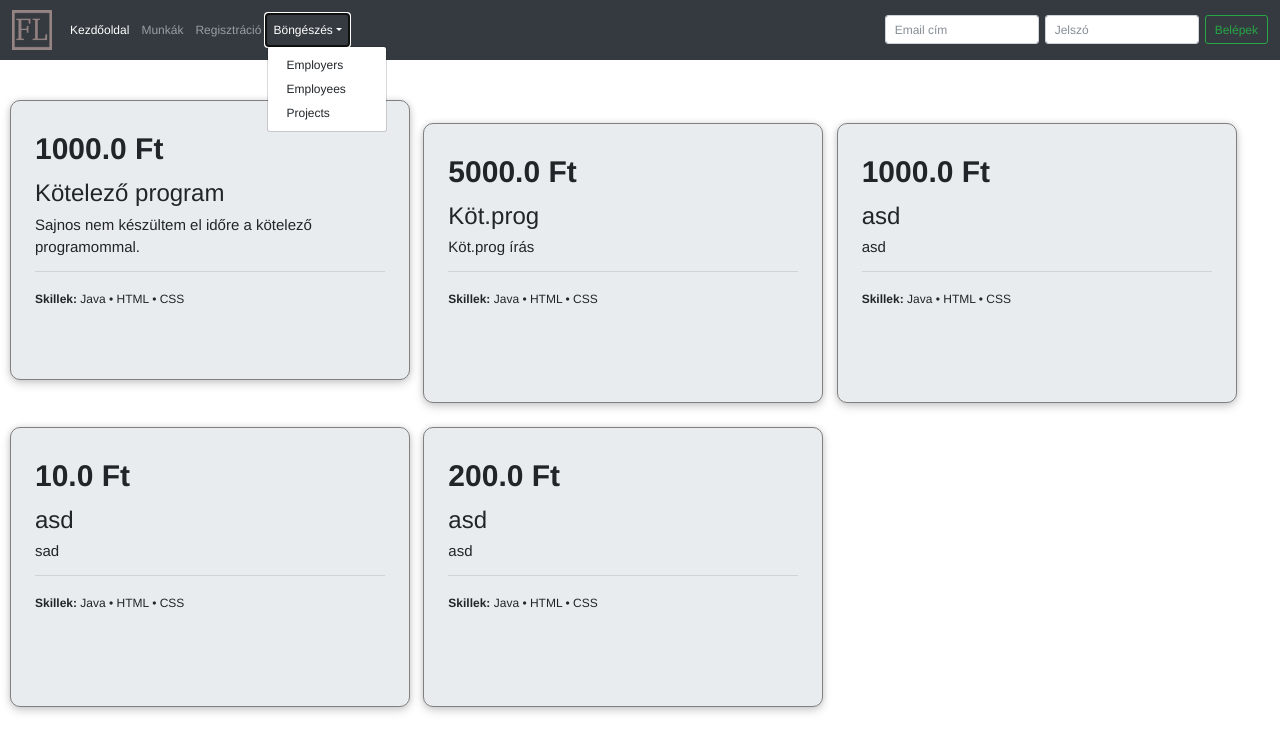
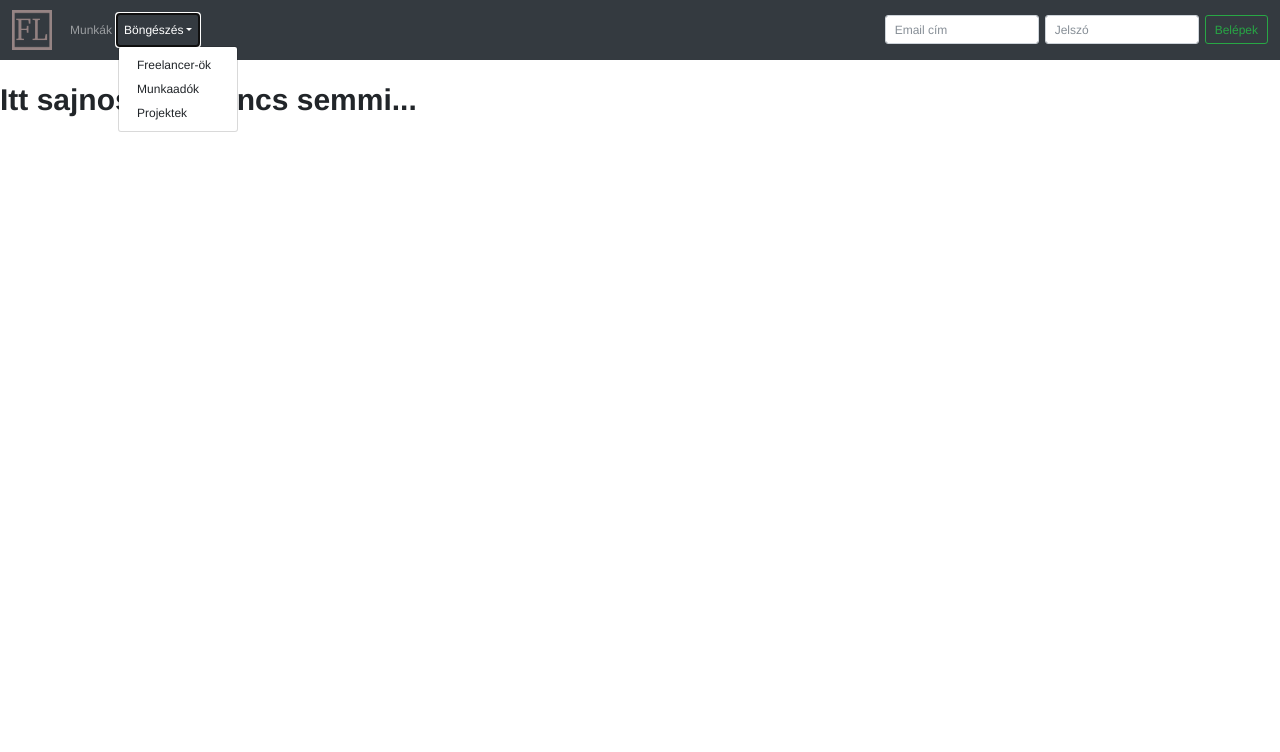
Before and after one commit to eootaat-sze/FreelancerProjectDjango, a Django app: a page that uses FreelancerSite/Freelancers/templates/Freelancers/header.html in a window 1280 px wide, after a click on "Böngészés". Shown: the top 752 px of the page. Run offline with Django 3.2, Linux system fonts and the light colour scheme; data comes from the database, SQL or seed files in the repository; both versions use the stored data as it was after the commit; some libraries are stand-ins or nearby versions.

Commit message:
Some features are working, some of them are not

```diff
--- a/FreelancerSite/Freelancers/static/Freelancers/style.css
+++ b/FreelancerSite/Freelancers/static/Freelancers/style.css
@@ -15,3 +15,13 @@
 .project-btn {
     margin-right: 10px;
 }
+
+.user-container {
+    margin-top: 100px;
+    width: 500px;
+}
+
+.user-list-item {
+    margin-bottom: 5px;
+    margin-left: 10px;
+}
--- a/FreelancerSite/Freelancers/templates/Freelancers/emp_projects.html
+++ b/FreelancerSite/Freelancers/templates/Freelancers/emp_projects.html
@@ -1,19 +1,23 @@
 {% extends 'Freelancers/base.html' %}
 {% block main_content %}
 
-{% if projects %}
-    <div class="project-container">
-    {% for project in projects %}
-    <div class="card jumbotron">
-        <h1 class="project-salary">{{project.salary}} Ft</h1>
-        <h2>{{project.name}}</h2>
-        <p class="lead">{{project.description}}</p>
-        <hr class="my-4">
-        <p class="description"><b>Skillek:</b> Java &bull; HTML &bull; CSS</p>
-    </div>
-    {% endfor %}
-    </div>
-{% else %}
-    <h1>Még nincsenek projektek!</h1>
-{% endif %}
+<div class="project-container">
+    <h1>Itt sajnos még nincs semmi...</h1>
+</div>
+
+<!--{% if projects %}-->
+    <!--<div class="project-container">-->
+    <!--{% for project in projects %}-->
+    <!--<div class="card jumbotron">-->
+        <!--<h1 class="project-salary">{{project.salary}} Ft</h1>-->
+        <!--<h2>{{project.name}}</h2>-->
+        <!--<p class="lead">{{project.description}}</p>-->
+        <!--<hr class="my-4">-->
+        <!--<p class="description"><b>Skillek:</b> Java &bull; HTML &bull; CSS</p>-->
+    <!--</div>-->
+    <!--{% endfor %}-->
+    <!--</div>-->
+<!--{% else %}-->
+    <!--<h1>Még nincsenek projektek!</h1>-->
+<!--{% endif %}-->
 {% endblock %}
--- a/FreelancerSite/Freelancers/templates/Freelancers/header.html
+++ b/FreelancerSite/Freelancers/templates/Freelancers/header.html
@@ -9,21 +9,15 @@
 
   <div class="collapse navbar-collapse" id="navbarsExampleDefault">
     <ul class="navbar-nav mr-auto">
-      <li class="nav-item active">
-        <a class="nav-link" href="#">Kezdőoldal<span class="sr-only">(current)</span></a>
-      </li>
       <li class="nav-item">
-        <a class="nav-link" href="projects">Munkák</a>
-      </li>
-      <li class="nav-item">
-          <a class="nav-link" href="#">Regisztráció</a>
+        <a class="nav-link" href="{% url 'freelancers:projects' %}">Munkák</a>
       </li>
       <li class="nav-item dropdown">
         <a class="nav-link dropdown-toggle" href="#" id="dropdown01" data-toggle="dropdown" aria-haspopup="true" aria-expanded="false">Böngészés</a>
         <div class="dropdown-menu" aria-labelledby="dropdown01">
-          <a class="dropdown-item" href="#">Employers</a>
-          <a class="dropdown-item" href="#">Employees</a>
-          <a class="dropdown-item" href="#">Projects</a>
+          <a class="dropdown-item" href="{% url 'freelancers:freelancer_list' %}">Freelancer-ök</a>
+          <a class="dropdown-item" href="{% url 'freelancers:employer_list' %}">Munkaadók</a>
+          <a class="dropdown-item" href="{% url 'freelancers:projects' %}">Projektek</a>
         </div>
       </li>
     </ul>
--- a/FreelancerSite/Freelancers/urls.py
+++ b/FreelancerSite/Freelancers/urls.py
@@ -6,7 +6,8 @@ app_name = 'freelancers'
 urlpatterns = [
     path('', views.index, name='index'),
     path('projects', views.projects, name='projects'),
-    path('freelancers', views.freelancers, name='freelancers'),
+    path('freelancers', views.freelancer_list, name='freelancer_list'),
+    path('employers', views.employer_list, name='employer_list'),
     path('login', views.login, name='login'),
     path('register_freelancer', views.register_freelancer, name='fre_reg'),
     path('register_employer', views.register_employer, name='emp_reg'),
--- a/FreelancerSite/Freelancers/views.py
+++ b/FreelancerSite/Freelancers/views.py
@@ -10,7 +10,7 @@ from .models import Employer, Freelancer, Project
 def index(request):
     username = request.session.get('current_user')
     error_message = request.session.get('error_message')
-    messages = request.session.get('messages')
+    # messages = request.session.get('messages')
     role = request.session.get('role')
     email = request.session.get('email')
 
@@ -23,7 +23,7 @@ def index(request):
     return render(request, 'Freelancers/index.html', {
         'current_user': username,
         'error_message': error_message,
-        'messages': messages,
+        # 'messages': messages,
         'role': role,
         'email': email
     })
@@ -40,15 +40,16 @@ def projects(request):
     return render(request, 'Freelancers/all_projects.html', {'projects': all_projects})
 
 
-def freelancers(request):
+def freelancer_list(request):
     all_freelancers = Freelancer.objects.all()
-    text = ""
 
-    for item in all_freelancers:
-        text += str(item)
-        text += "\n"
+    return render(request, 'Freelancers/freelancer_list.html', {'freelancer_list': all_freelancers})
 
-    return HttpResponse("The freelancers are: " + text)
+
+def employer_list(request):
+    all_employers = Employer.objects.all()
+
+    return render(request, 'Freelancers/employer_list.html', {'employer_list': all_employers})
 
 
 # A freelancer és az employer is ugyanazon a formon lép be.
@@ -153,9 +154,7 @@ def emp_projects(request, emp_email):
 
 
 def fl_projects(request, fl_email):
-    print('fl_id', fl_email)
-
-    return HttpResponse('Whatever... again')
+    return render(request, 'Freelancers/fl_projects.html')
 
 
 def logout(request):
--- /dev/null
+++ b/requirements.txt
@@ -0,0 +1,2 @@
+Django==2.0
+pytz==2017.3
```
Also changed, not shown: FreelancerSite/Freelancers/templates/Freelancers/employer_list.html (added, +22 -0 lines), FreelancerSite/Freelancers/templates/Freelancers/fl_projects.html (added, +8 -0 lines), FreelancerSite/Freelancers/templates/Freelancers/freelancer_list.html (added, +23 -0 lines), FreelancerSite/Freelancers/templates/Freelancers/index.html (+6 -6 lines), FreelancerSite/db.sqlite3.
